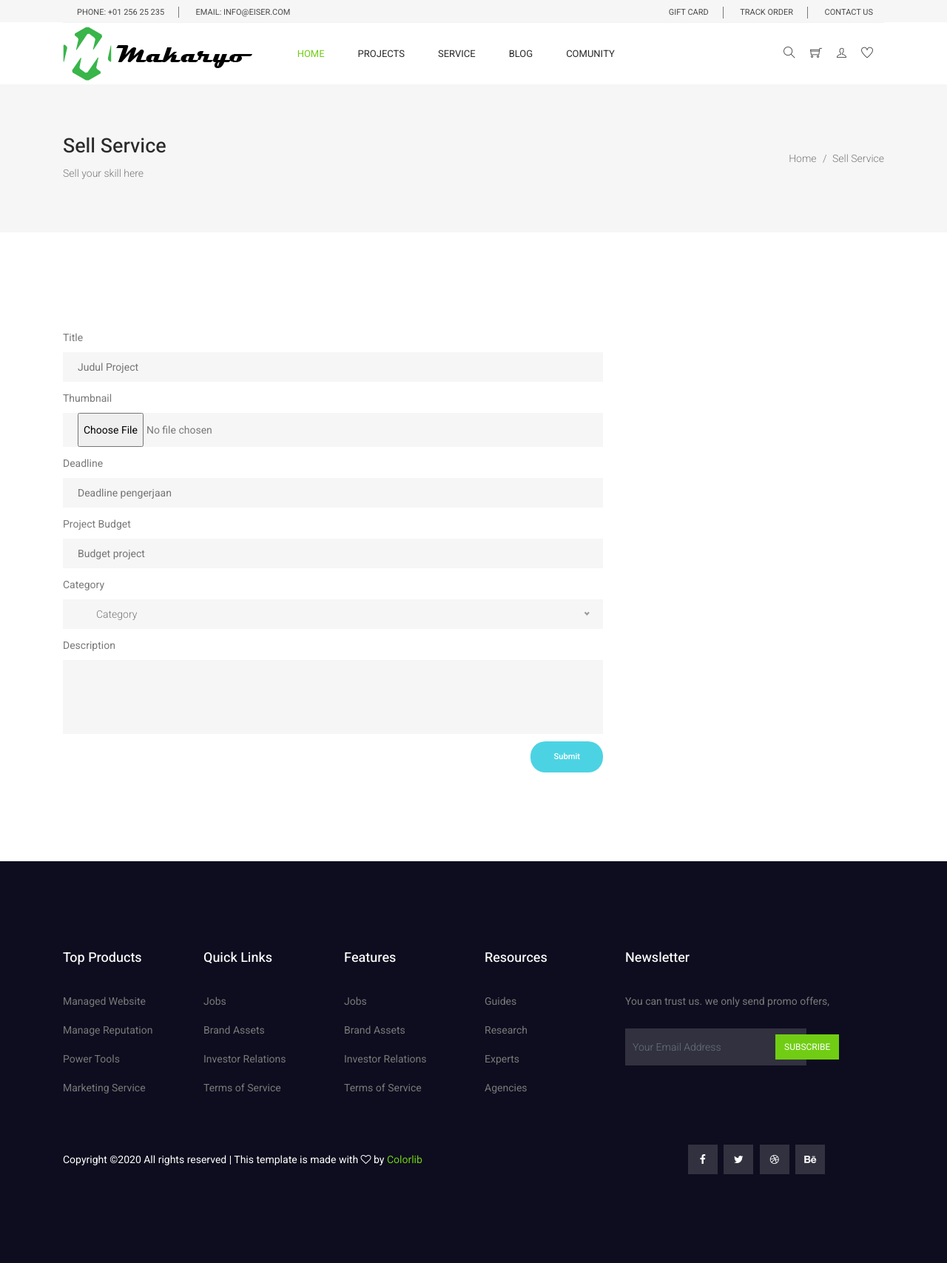
After one commit to MakingKaryo/makaryo-frontend, a CodeIgniter 4 app: template app/Views/pages/sell_services.php in a window 1280 px wide. The commit adds this page. Shown: the whole page at 74% size. Run offline with PHP 8.4 and a stand-in for CodeIgniter, Linux system fonts and the light colour scheme; the template is opened without the code that fills it, so the values that code supplies are empty; some libraries are stand-ins or nearby versions.

Commit message:
menambahkan halaman sell services

```diff
--- a/app/Config/Routes.php
+++ b/app/Config/Routes.php
@@ -37,6 +37,7 @@ $routes->get('/', 'Home::index');
 $routes->get('/home', 'Home::index');
 $routes->get('/project', 'Home::project');
 $routes->get('/create_project', 'Home::create_project');
+$routes->get('/sell_services', 'Home::sell_services');
 
 /**
  * --------------------------------------------------------------------
--- a/app/Controllers/Home.php
+++ b/app/Controllers/Home.php
@@ -16,6 +16,11 @@ class Home extends BaseController
 		return view('pages/create_project');
 	}
 
+	public function sell_services()
+	{
+		return view('pages/sell_services');
+	}
+
 	//--------------------------------------------------------------------
 
 }
--- a/app/Views/layout/navbar.php
+++ b/app/Views/layout/navbar.php
@@ -70,7 +70,7 @@
                       aria-expanded="false">Service</a>
                     <ul class="dropdown-menu">
                       <li class="nav-item">
-                        <a class="nav-link" href="tracking.html">Sell Service</a>
+                        <a class="nav-link" href="sell_services">Sell Service</a>
                       </li>
                       <li class="nav-item">
                         <a class="nav-link" href="elements.html">Browse Service</a>
--- /dev/null
+++ b/app/Views/pages/sell_services.php
@@ -0,0 +1,69 @@
+<?= $this->extend('layout/page_layout'); ?>
+
+<?= $this->section('content'); ?>
+
+<section class="banner_area">
+    <div class="banner_inner d-flex align-items-center">
+        <div class="container">
+            <div class="banner_content d-md-flex justify-content-between align-items-center">
+                <div class="mb-3 mb-md-0">
+                    <h2>Sell Service</h2>
+                    <p>Sell your skill here</p>
+                </div>
+                <div class="page_link">
+                    <a href="home">Home</a>
+                    <a href="sell_services">Sell Service</a>
+                </div>
+            </div>
+        </div>
+    </div>
+</section>
+
+<div class="section_gap">
+    <div class="container">
+        <div class="row">
+            <div class="col-lg-8 col-md-8">
+                <form action="" method="post">
+                    <div class="mt-10">
+                        <label for="judul">Title</label>
+                        <input type="text" name="judul" id="judul" placeholder="Judul Project" class="single-input">
+                    </div>
+                    <div class="mt-10">
+                        <label for="thumbnail">Thumbnail</label>
+                        <input type="file" name="thumbail" id="thumbnail" placeholder="thumbnail" class="single-input">
+                    </div>
+                    <div class="mt-10">
+                        <label for="deadline">Deadline</label>
+                        <input type="text" name="deadline" id="deadline" placeholder="Deadline pengerjaan" class="single-input">
+                    </div>
+                    <div class="mt-10">
+                        <label for="budget">Project Budget</label>
+                        <input type="number" name="budget" id="budget" placeholder="Budget project" class="single-input" >
+                    </div>
+                    <div class="mt-10">
+                        <label for="category">Category</label>
+                        <div class="form-select">
+                            <select name="category" id="category">
+                                <option>Category</option>
+                                <option value="Programming">Programming</option>
+                                <option value="Writer">Writer</option>
+                                <option value="Grapich Design">Grapich design</option>
+                                <option value="Translator">Translator</option>
+                                <option value="audio enginer">Audio Enginer</option>
+                            </select>
+                        </div>
+                    </div>
+                    <div class="mt-10">
+                        <label for="description">Description</label>
+                        <textarea name="description" id="description" cols="30" rows="5" class="single-textarea"></textarea>
+                    </div>
+                    <div class="mt-10 text-right">
+                        <button type="submit" class="genric-btn success circle">Submit</button>
+                    </div>
+                </form>
+            </div>
+        </div>
+    </div>
+</div>
+
+<?= $this->endSection(); ?>
```
